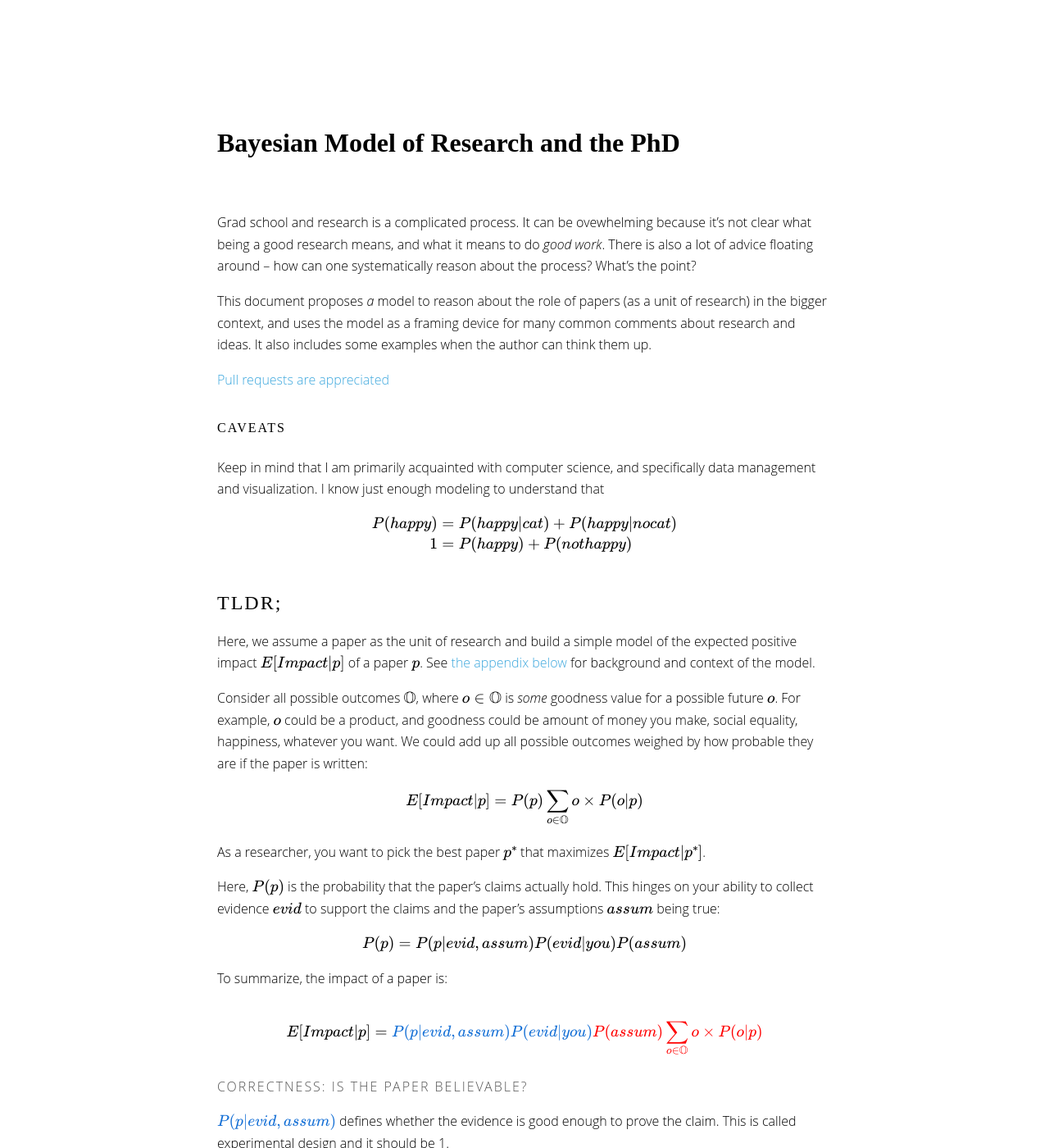
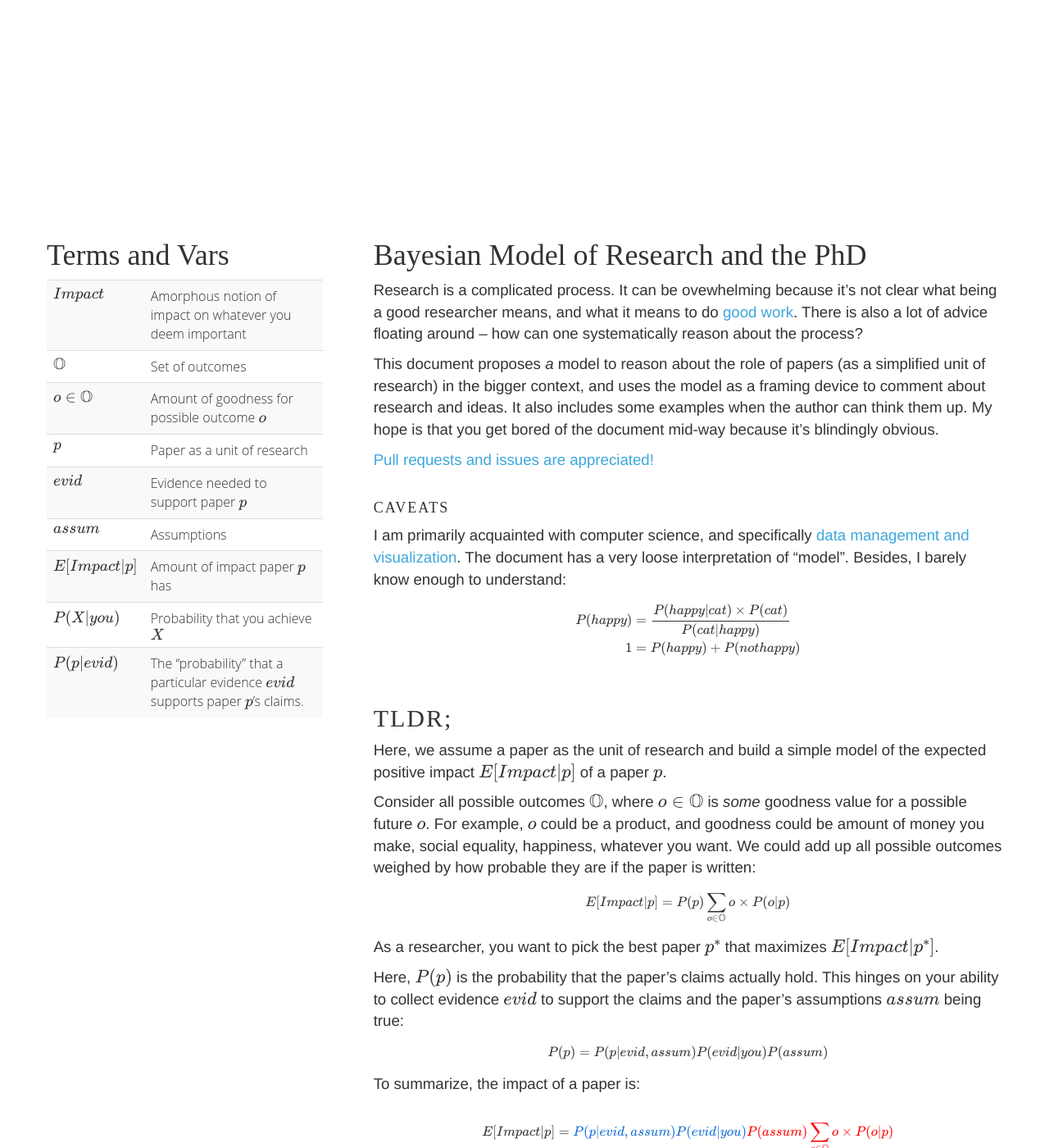
Before and after one commit to researchsetup/researchsetup.github.io, a Jekyll site: the page built from researchmodel.md, in a window 1280 px wide and 1400 px high. Shown: the whole window at 82% size. Built offline with Jekyll 4.4.1, drawn with Linux system fonts in a browser that asks for light colours; some web fonts are replaced; formulas are drawn with MathJax 3; our own code applies the rules of GitHub Pages for plain Markdown files; some of the changed text lies outside the part shown.

Commit message:
lazy commit msg

```diff
--- /dev/null
+++ b/_includes/vars.md
@@ -0,0 +1,12 @@
+# Terms and Vars
+
+{:.table .table-striped .vartable}
+| $Impact$           | Amorphous notion of impact on whatever you deem important   |
+| $\mathbb{O}$       | Set of outcomes        |
+| $o\in\mathbb{O}$   | Amount of goodness for possible outcome $o$   |
+| $p$                | Paper as a unit of research |
+| $evid$             | Evidence needed to support paper $p$ |
+| $assum$            | Assumptions |
+| $E[Impact \| p]$   | Amount of impact paper $p$ has |
+| $P(X\|you)$        | Probability that you achieve $X$|
+| $P(p\|evid)$       | The "probability" that a particular evidence $evid$ supports paper $p$'s claims. |
--- a/_layouts/post.html
+++ b/_layouts/post.html
@@ -11,13 +11,24 @@
   <div style="clear=both;width:100%;">&nbsp;</div>
 </h1>
 
-{{content}}
+<div class="row">
+  <div class=" col-md-4 sidebar">
+    <div>
+    {% capture vars %}{% include vars.md %}{% endcapture %}
+    {{ vars | markdownify }}
+    </div>
+  </div>
+  <div class="col-md-8 col-md-offset-4">
+    {{content}}
+  </div>
+</div>
 
 
 <div id="footer">
   <a href="http://www.eugenewu.net">eugene wu</a> 2017
 </div>
 
+<link rel="stylesheet" type="text/css" href="./files/css/bootstrap.min.css" />
 <link rel="stylesheet" type="text/css" href="./files/css/post.css" />
 
 <style>
--- a/files/css/post.css
+++ b/files/css/post.css
@@ -2,11 +2,22 @@ html {
   font-family: "Open Sans", georgia, helvetica, arial;
   font-weight: 300;
 }
-
+body {
+  background: white;
+  padding: 25px;
+  min-width:600px;
+  width: 95%;
+  line-height: 20pt;
+  /*max-width: 750px;*/
+  margin-left: auto;
+  margin-right: auto;
+  margin-top: 0px;
+  margin-bottom: 0px;
+}
 h1 {
   font-family: Lora;
   line-height: 30pt;
-  margin-bottom: 2em;
+  margin-top: 3em;
 }
 h1 #logo {
   float:left; font-size: 50pt;
@@ -29,6 +40,9 @@ h4 {
   text-transform: uppercase;
   letter-spacing: 2px;
 }
+p {
+  font-size: 14pt;
+}
 a {
   text-decoration: none;
   color: hsla(200, 70%, 55%, 1);
@@ -45,19 +59,7 @@ code {
 }
 
 
-body {
-  background: white;
-  padding: 65px;
-  padding-top: 50px;
-  min-width:600px;
-  width: 90%;
-  line-height: 20pt;
-  max-width: 750px;
-  margin-left: auto;
-  margin-right: auto;
-  margin-top: 0px;
-  margin-bottom: 0px;
-}
+
 b, strong {
   color: #555;
   font-weight: 300;
@@ -68,6 +70,16 @@ b, strong {
   display: block;
 }
 
+table.vartable {
+  width: 85%;
+  font-family: "Open Sans", georgia, helvetica, arial;
+  font-weight: 300;
+}
+table.vartable td {
+  vertical-align: top;
+  padding-right: 1em;
+  padding-top: 5px;
+}
 
 .example {
   padding: .5em;
@@ -137,7 +149,15 @@ li {
   background: white;
 }
 
-@media  (max-width:1300px) {
+.sidebar {
+  position: fixed;
+}
+
+
+@media  (max-width:992px) {
+  .sidebar {
+    position: relative;
+  }
 }
 
 
--- a/researchmodel.md
+++ b/researchmodel.md
@@ -5,26 +5,26 @@ tagline:
 
 # Bayesian Model of Research and the PhD
 
-Grad school and research is a complicated process.  It can be ovewhelming because it's not clear what being a good research means, and what it means to do _good work_.  There is also a lot of advice floating around -- how can one systematically reason about the process?  What's the point?
+Research is a complicated process.  It can be ovewhelming because it's not clear what being a good researcher means, and what it means to do [good work](http://www.cs.virginia.edu/~robins/YouAndYourResearch.html).  There is also a lot of advice floating around -- how can one systematically reason about the process?
 
-This document proposes _a_ model to reason about the role of papers (as a unit of research) in the bigger context, and uses the model as a framing device for many common comments about research and ideas.  It also includes some examples when the author can think them up.
+This document proposes _a_ model to reason about the role of papers (as a simplified unit of research) in the bigger context, and uses the model as a framing device to comment about research and ideas.  It also includes some examples when the author can think them up.  My hope is that you get bored of the document mid-way because it's blindingly obvious.
 
-[Pull requests are appreciated](https://github.com/researchsetup/researchsetup.github.io)
+[Pull requests and issues are appreciated!](https://github.com/researchsetup/researchsetup.github.io)
 
 
 #### Caveats
 
-Keep in mind that I am primarily acquainted with computer science, and specifically data management and visualization.  I know just enough modeling to understand that
+I am primarily acquainted with computer science, and specifically [data management and visualization](http://cudbg.github.io/lab).  The document has a very loose interpretation of "model".  Besides, I barely know enough to understand:
 
  $$\begin{align}
-   P(happy) &= P(happy | cat) + P(happy | no cat)\\
+   P(happy) &= \frac{P(happy | cat) \times P(cat)}{P(cat | happy)}\\
           1 &= P(happy) + P(not happy)\end{align}$$
 
 
 
 ## <a name="themodel"></a> TLDR;
 
-Here, we assume a paper as the unit of research and build a simple model of the expected positive impact $E[Impact\|p]$ of a paper $p$.   See [the appendix below](#appendix) for background and context of the model.
+Here, we assume a paper as the unit of research and build a simple model of the expected positive impact $E[Impact\|p]$ of a paper $p$.
 
 Consider all possible outcomes $\mathbb{O}$, where $o\in\mathbb{O}$ is _some_ goodness value for a possible future $o$.  For example, $o$ could be a product, and goodness could be amount of money you make, social equality, happiness, whatever you want.   We could add up all possible outcomes weighed by how probable they are if the paper is written:
 
@@ -67,37 +67,55 @@ $\red{o\times P(o \| p)}$ defines the belief about whether or not the outcome $\
 
 
 
-## Main Takeaways
+# Takeaways
+
+There are many takeaways that we can make based studying the above optimization problem.  I group them into "things related to the PhD", and "things in general".
+
+## PhD Takeaways
 
 
-The PhD, at minimum, is a certification that
+#### PhD as Certification
+
+The PhD is not magical.  You should think of it as certifying that you have _sufficient_ knowledge to conduct research. In other words, that :
 
 * $P(evid \| you) > threshold$ and $P(p \| evid) \approx 1$
 * Taking courses, coding, reading papers, getting criticism are all for this
 
+#### Vision and Ideas
+
 Since we expect $P(p\|evid,assum)P(evid\|you)\approx 1$, when researchers primarily differ based on the red part of the model.  This is driven by taste (e.g., what _good_ means to you).    This boils down to the quality of the ideas, and the researcher's vision.
 
 
-Ideas
+Ideas: identifying great outcomes that research can contribute.
 
-* Identifying an idea where $P(o \| p) \approx 1$ is very very hard thus this *must be nurtured and encouraged.*
+* Identifying an idea where the outcome is great ($o\gg 0$) and for which the research greatly contributes to ($P(o \| p) \gg P(o\|!p)$ is very very hard
+* The advisor and community should *nurture and encourage* coming up with good ideas because good ideas are not obvious and fragile.
 * Accept that _good_ can have many definitions.  Some argue that a liberal arts degree helps pick meaningful definitions of _good_.
 
-Vision
+Vision: can you anticipate the future?
 
-* Having vision can take several forms
-	* $P(assum \| future) \gg P(assum \| now)$  means you can see that assumptions that currently do not hold will in the future.  For instance, foreseeing technology trends.
-  * ability to estimate a large subset of $goodoutcomes$
+* $P(assum \| future) \gg P(assum \| now)$  means you can see that assumptions that currently do not hold will in the future.  For instance, foreseeing technology trends.
+* Ability to estimate a large subset of outcomes $\mathbb{O}_{you} \subset \mathbb{O}$
 
 
-<div style="text-align:center; font-weight: bold; font-size: 15pt;">
+<div style="margin-top: 2em; text-align:center; font-weight: bold; font-size: 15pt;">
 Takeaway: Excellent PhD programs/advisors nurture ideas and vision.
 </div>
 
 
-## Further Takeaways
+#### Applying for a PhD
 
-In this section, we interpret many aspects of research in terms of maximizing $E[Impact\|p]$.
+It is clear that one hopes to admit graduate students that have the capacity to work on research that have high $E[Impact\|p]$.  Faculty reviewers naturally seek to estimate each of the model terms from the application and interviews.
+
+The quantifiable ones that are easier to measure are also what the PhD certifies: $P(o\|evid,assum)P(evid\|you)$.  If you have done past research or complex projects, they can be used to demonstrate _technical competence_.  This simply means it is more likely that you can learn and complete projects of interest.    This doesn't mean you need to know everything - that's the purpose of taking relevant classes, working on starter research projects, and interning.    If you assume that faculty are risk adverse, they will look for students with enough samples to better estimate $P(o\|evid,assum)P(evid\|you)$.
+
+The intangible components are related to ideas and vision.  This is part of the value of the essay.    It is harder to illustrate this unless you have led projects in the past.  If this is the case, describe the positive outcomes enabled by your work!   Show that you have vision by remarking about assumptions that may change in the future ($P(assum\|future)\gg P(assum\|now)$), outcomes that people are not thinking about ($\mathbb{O}_{you}$), or techniques that people are not thinking of that would dramatically boost the ability to gather evidence for important problems $P(evid\|researchers)$.
+
+
+
+## General Comments
+
+In this section, we interpret many aspects of research in terms of maximizing $E[Impact\|p]$.  We assume that you have a PhD certificate, meaning $P(evid\|you) \times P(p\|evid,assum) \approx 1$.
 
 ### Communication
 
```
